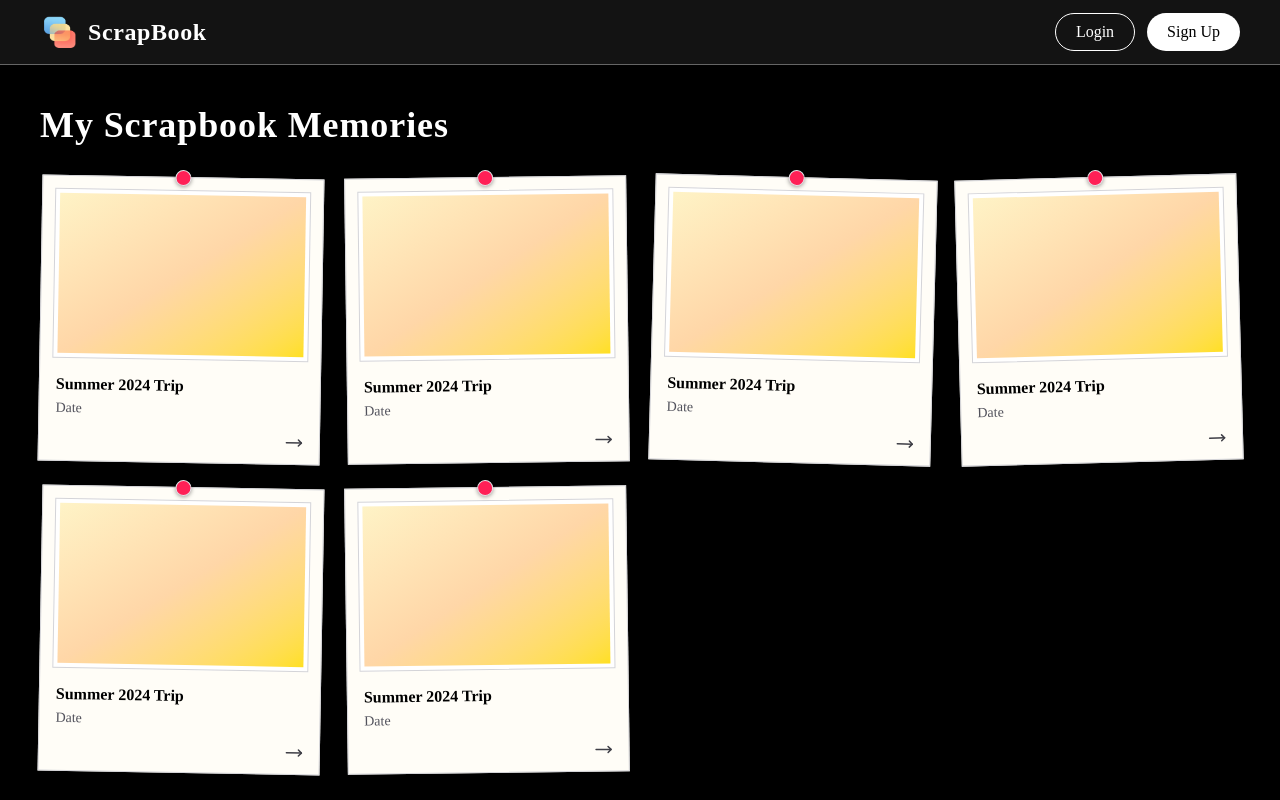
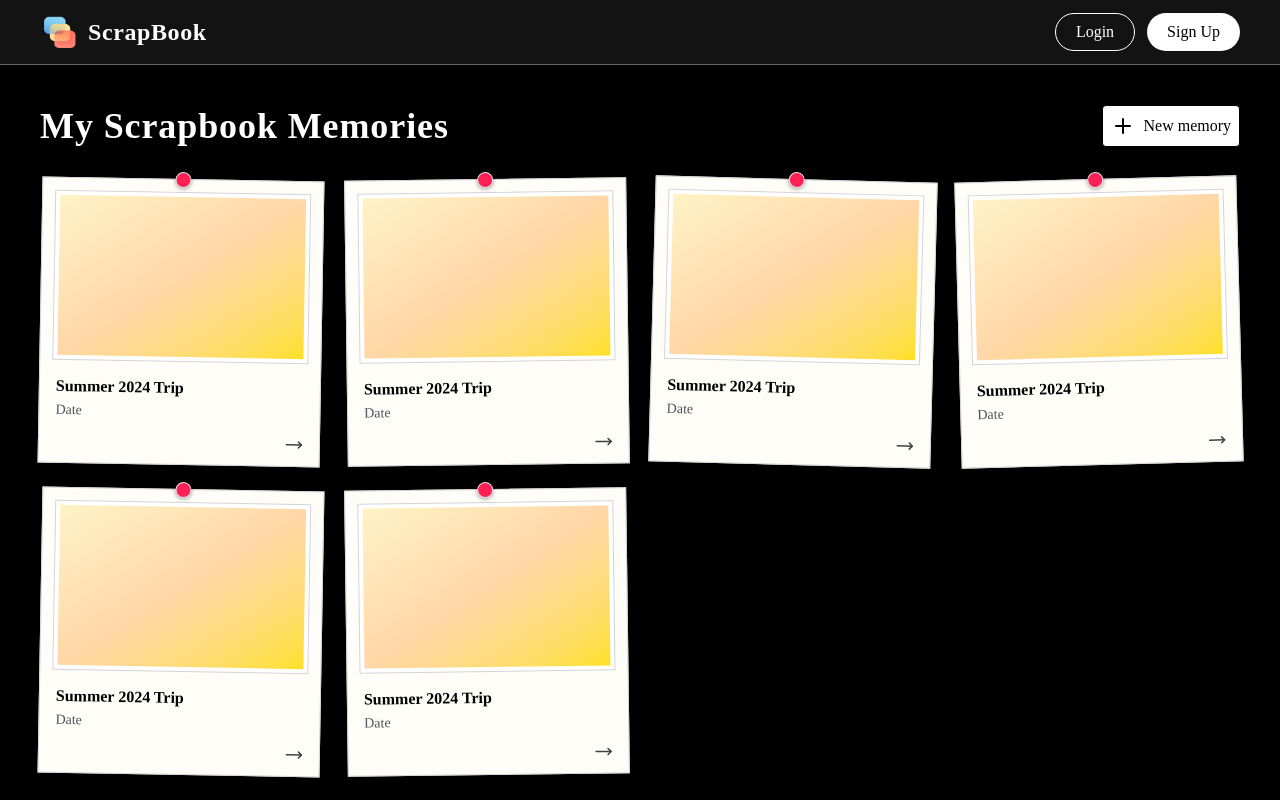
Before and after one commit to SAmaksh5097/ScrapBook, a React (Vite) app in the folder frontend/: page /dashboard in a window 1280 px wide. Shown: the top 800 px of the page. Built offline with nearby package versions, Linux system fonts and the light colour scheme; a web font is replaced by a local one.

Commit message:
added + button

```diff
--- a/frontend/src/pages/Dashboard.jsx
+++ b/frontend/src/pages/Dashboard.jsx
@@ -1,5 +1,5 @@
 import DashboardCard from '../components/DashboardCard'
-
+import { Plus } from 'lucide-react'
 const Dashboard = () => {
   const trips = [
     { id: 1, title: 'Summer 2024 Trip', date: 'Date' },
@@ -13,9 +13,11 @@ const Dashboard = () => {
   return (
     <div className='min-h-screen bg-black text-white py-10 px-4 md:px-10'>
       <div className='mx-auto w-full max-w-7xl'>
-        <div className='mb-8 flex flex-col gap-2'>
+        <div className='mb-8 flex  items-center justify-between'>
           <h1 className='text-2xl font-semibold tracking-wide md:text-4xl'>My Scrapbook Memories</h1>
-
+          <button className='flex gap-2 border p-2 rounded bg-white text-black cursor-pointer hover:bg-gray-300 items-center transition '>
+            <Plus/>
+            New memory</button>
         </div>
 
         <div className='grid grid-cols-1 gap-6 sm:grid-cols-2 lg:grid-cols-3 xl:grid-cols-4'>
```
